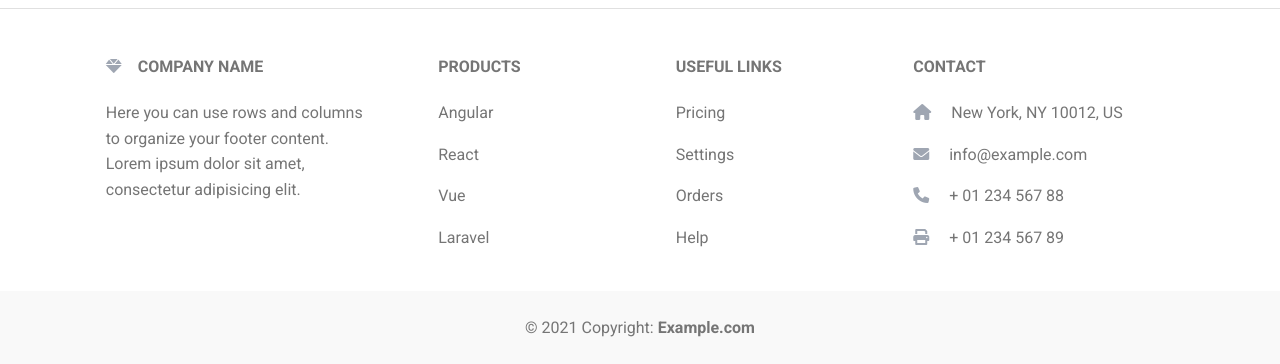
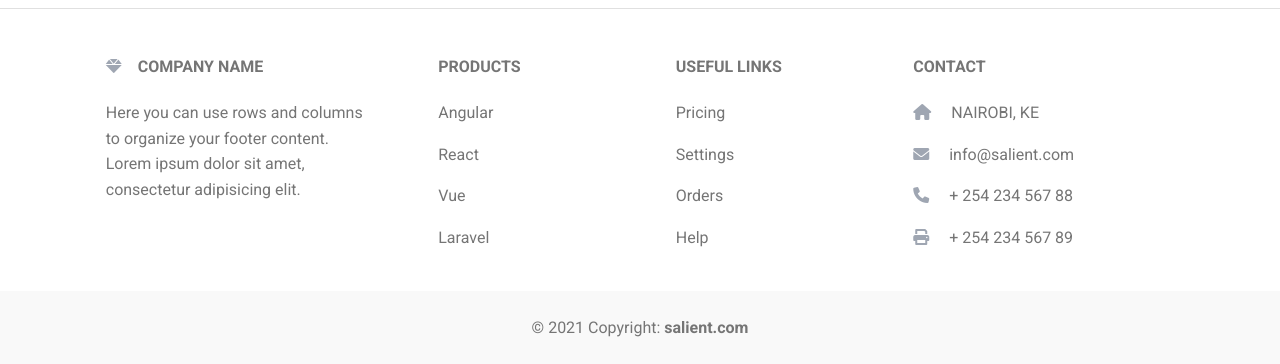
Before and after one commit to Brackly/GroupLabWork, a plain HTML site: page index.html in a window 1280 px wide. Shown: the part 1991-2355 px from the top of the page. Drawn offline with Linux system fonts and the light colour scheme.

Commit message:
changed contact info on footer

```diff
--- a/index.html
+++ b/index.html
@@ -272,13 +272,13 @@
               <div class="col-md-4 col-lg-3 col-xl-3 mx-auto mb-md-0 mb-4">
                 <!-- Links -->
                 <h6 class="text-uppercase fw-bold mb-4">Contact</h6>
-                <p><i class="fas fa-home me-3 text-secondary"></i> New York, NY 10012, US</p>
+                <p><i class="fas fa-home me-3 text-secondary"></i> NAIROBI, KE</p>
                 <p>
                   <i class="fas fa-envelope me-3 text-secondary"></i>
-                  info@example.com
+                  info@salient.com
                 </p>
-                <p><i class="fas fa-phone me-3 text-secondary"></i> + 01 234 567 88</p>
-                <p><i class="fas fa-print me-3 text-secondary"></i> + 01 234 567 89</p>
+                <p><i class="fas fa-phone me-3 text-secondary"></i> + 254 234 567 88</p>
+                <p><i class="fas fa-print me-3 text-secondary"></i> + 254 234 567 89</p>
               </div>
               <!-- Grid column -->
             </div>
@@ -290,7 +290,7 @@
         <!-- Copyright -->
         <div class="text-center p-4" style="background-color: rgba(0, 0, 0, 0.025);">
           © 2021 Copyright:
-          <a class="text-reset fw-bold" href="#">Example.com</a>
+          <a class="text-reset fw-bold" href="#">salient.com</a>
         </div>
         <!-- Copyright -->
       </footer>
```
